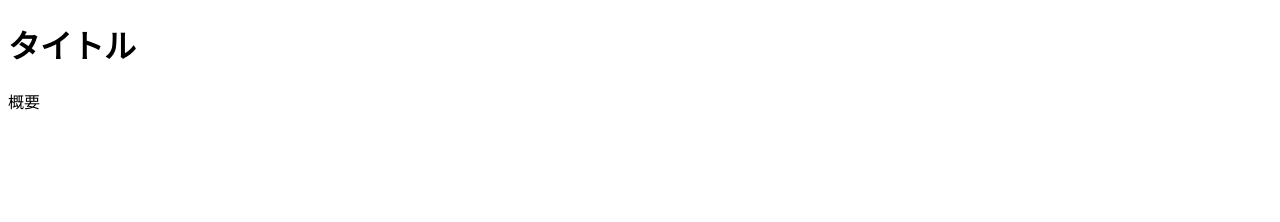
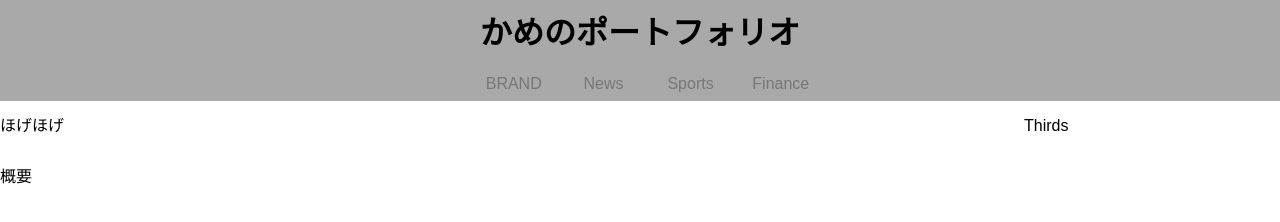
Before and after one commit to Turtar/myst_m0_training, a plain HTML site: page index.html in a window 1280 px wide. Drawn offline with nearby package versions, Linux system fonts and the light colour scheme.

Commit message:
メニューがかっこいい

```diff
--- a/index.html
+++ b/index.html
@@ -3,9 +3,40 @@
   <head>
     <meta charset="UTF-8" />
     <title>Document</title>
+    <link rel="stylesheet" href="src/style.css" />
+    <link
+      rel="stylesheet"
+      href="https://unpkg.com/purecss@1.0.1/build/pure-min.css"
+      integrity="sha384-oAOxQR6DkCoMliIh8yFnu25d7Eq/PHS21PClpwjOTeU2jRSq11vu66rf90/cZr47"
+      crossorigin="anonymous"
+    />
   </head>
   <body>
-    <h1>タイトル</h1>
+    <header id="header">
+      <h1 id="title">かめのポートフォリオ</h1>
+      <div class="pure-menu pure-menu-horizontal">
+        <a href="#" class="pure-menu-heading pure-menu-link">BRAND</a>
+        <ul class="pure-menu-list">
+          <li class="pure-menu-item header-menu-item">
+            <a href="#" class="pure-menu-link">News</a>
+          </li>
+          <li class="pure-menu-item header-menu-item">
+            <a href="#" class="pure-menu-link">Sports</a>
+          </li>
+          <li class="pure-menu-item header-menu-item">
+            <a href="#" class="pure-menu-link">Finance</a>
+          </li>
+        </ul>
+      </div>
+    </header>
+    <div class="pure-g">
+      <div class="pure-u-4-5">
+        <p>ほげほげ</p>
+      </div>
+      <div class="pure-u-1-5">
+        <p>Thirds</p>
+      </div>
+    </div>
     <p>概要</p>
   </body>
 </html>
--- /dev/null
+++ b/src/style.css
@@ -0,0 +1,18 @@
+body {
+  margin: 0;
+}
+
+#header {
+  background-color: darkgray;
+  text-align: center;
+}
+
+#title {
+  margin: 0;
+  padding-top: 15px;
+  padding-bottom: 15px;
+}
+
+.header-menu-item {
+  width: 33.3%;
+}
```
